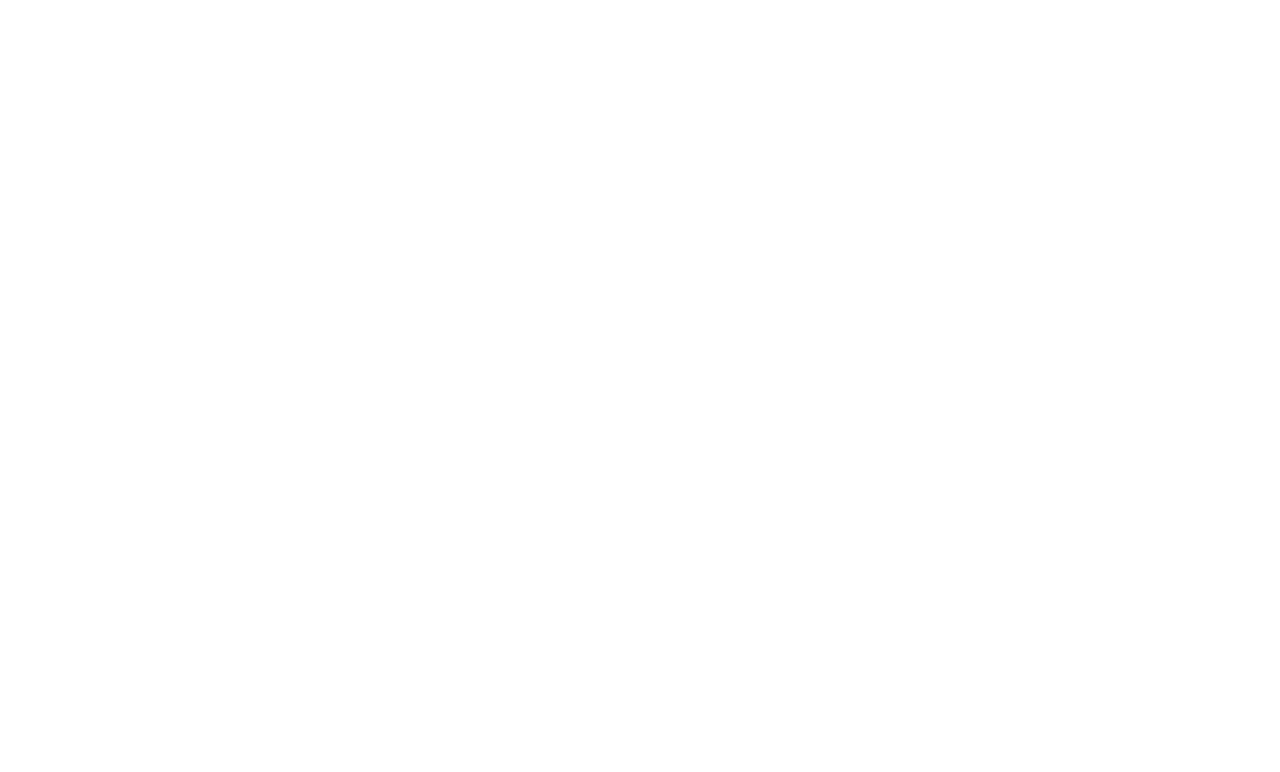
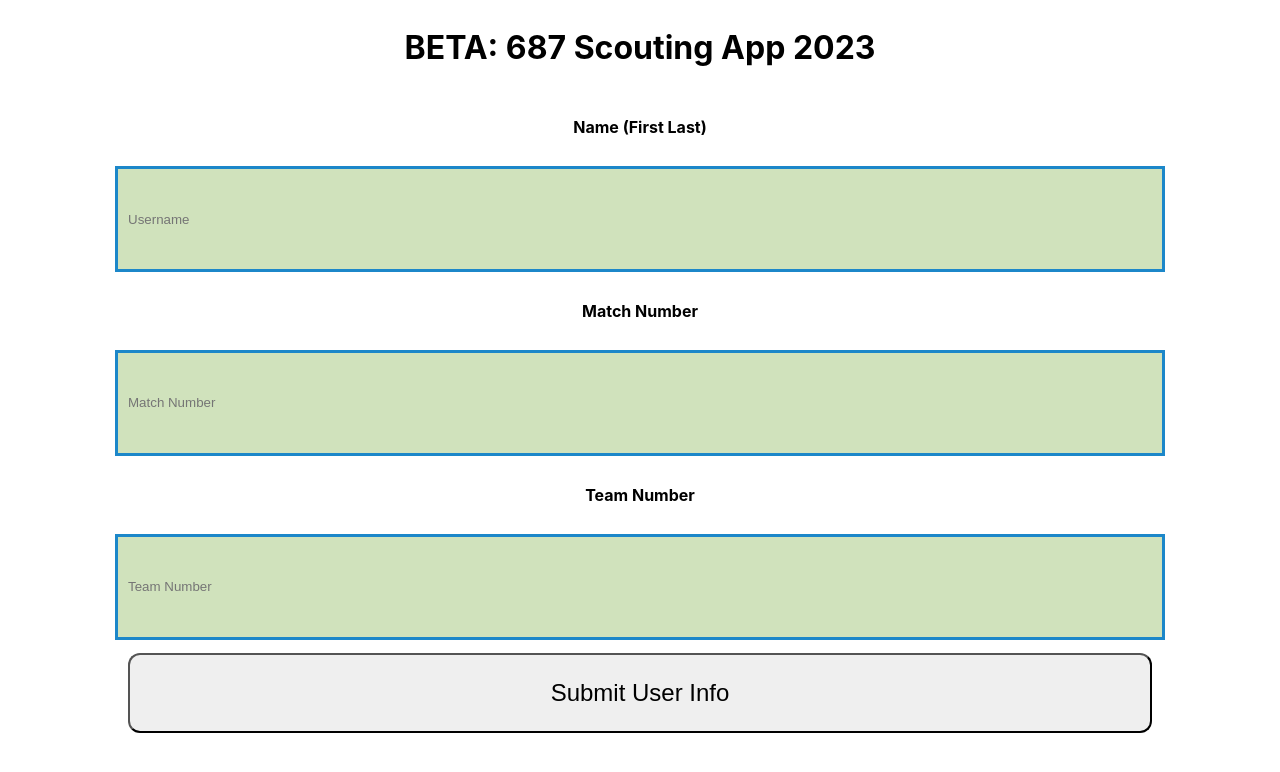
Before and after one commit to nerdherd/Nerd-Search, a React (Create React App) app in the folder Scouting-Form/: page / in a window 1280 px wide. Before the commit this address had no page. Shown: the top 772 px of the page. Built offline with nearby package versions, Linux system fonts and the light colour scheme.

Commit message:
Scouter info page to / instead of /scouterinfo

```diff
--- a/Scouting-Form/src/App.js
+++ b/Scouting-Form/src/App.js
@@ -153,7 +153,7 @@
   return (
     <BrowserRouter>
       <Routes>
-          <Route path='/scouterInfo' element={<ScouterInfo scouterInfo={scouterInfo} setScouterInfo={setScouterInfo} completedForms={completedForms} setCompletedForms={setCompletedForms}/>} />
+          <Route path='/' element={<ScouterInfo scouterInfo={scouterInfo} setScouterInfo={setScouterInfo} completedForms={completedForms} setCompletedForms={setCompletedForms}/>} />
           <Route path="/autonomous" element={<Auto getScore={getScore} incrementScore={incrementScore} completedForms={completedForms} setCompletedForms={setCompletedForms}/>}  />
           <Route path="/teleop" element={<Teleop getScore={getScore} incrementScore={incrementScore} setCompletedForms={setCompletedForms} completedForms={completedForms}/>}  />
           <Route path="/formComplete" element={<FormComplete matchNumber={scouterInfo.matchNumber} teamNumber={scouterInfo.teamNumber}  resetStates={resetStates}/>}></Route>
--- a/Scouting-Form/src/Pages/Auto.js
+++ b/Scouting-Form/src/Pages/Auto.js
@@ -19,7 +19,7 @@
             ...completedForms,
             autonomous: false
         })
-        navigate('/scouterInfo')
+        navigate('/')
     }
 
     function handleSubmit(event) {
```
